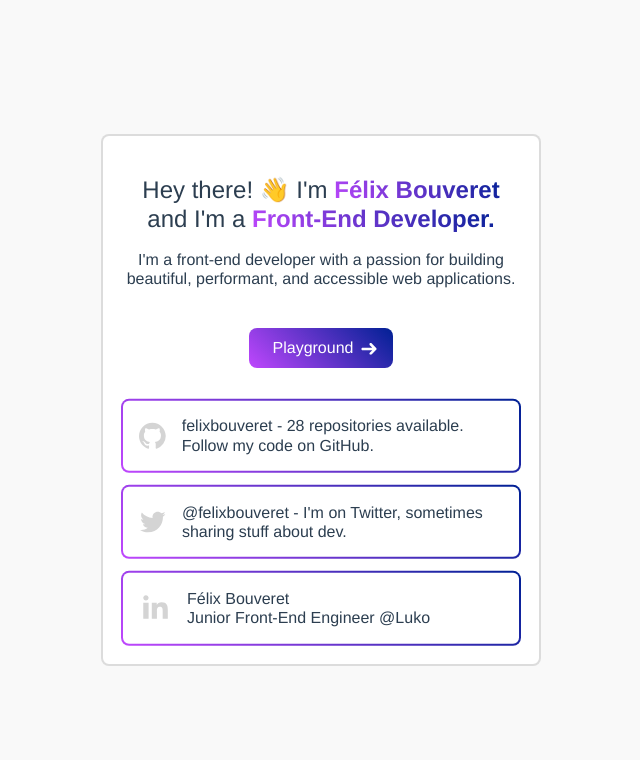
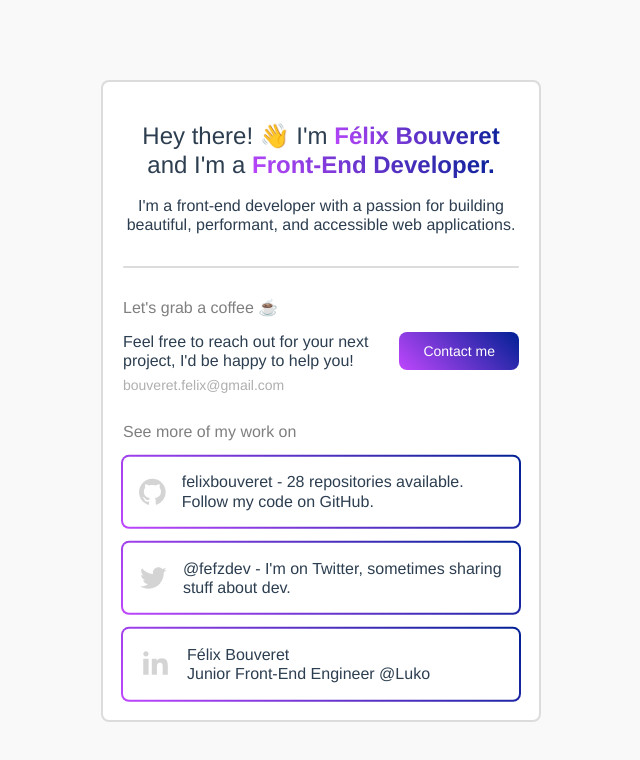
Before and after one commit to felixbouveret/personal-page, a Vue app: page / in a window 1280 px wide. Shown: the top 760 px of the page, without its empty margins (319-959 px from the left). Built offline with nearby package versions, Linux system fonts and the light colour scheme.

Commit message:
Update content and UI

```diff
--- a/src/App.vue
+++ b/src/App.vue
@@ -11,7 +11,7 @@ import HomeModule from "@/modules/index.vue";
 <style lang="scss" scoped>
 #root {
   background-color: $fake-white;
-  color: $fake-black;
+  color: $black-900;
   height: 100%;
 }
 </style>
--- a/src/components/Button.vue
+++ b/src/components/Button.vue
@@ -7,6 +7,10 @@ const props = defineProps({
     default: "",
   },
   isFluid: {
+    type: Boolean,
+    default: false,
+  },
+  small: {
     type: Boolean,
     default: false,
   },
@@ -23,6 +27,7 @@ const ctaType = computed(() => {
     class="button"
     :class="{
       buttonFluid: isFluid,
+      small: small,
     }"
     :is="ctaType"
     :href="href ?? null"
@@ -34,20 +39,24 @@ const ctaType = computed(() => {
 
 <style lang="scss" scoped>
 .button {
+  @include typo-body;
   display: flex;
   justify-content: center;
+  align-items: center;
   padding: 12px 24px;
   background: $gradient;
   border-radius: 8px;
   border: 0;
   color: white;
   cursor: pointer;
-  font-size: 16px;
-  font-weight: 500;
   text-decoration: none;
 }
 
 .buttonFluid {
   width: 100%;
 }
+
+.small {
+  @include typo-tag;
+}
 </style>
--- /dev/null
+++ b/src/components/Contact/Contact.vue
@@ -0,0 +1,58 @@
+<script setup lang="ts">
+import Button from "@/components/Button.vue";
+</script>
+
+<template>
+  <div class="contactContainer">
+    <h3 class="title">Let's grab a coffee ☕️</h3>
+    <div class="content">
+      <p class="text">
+        Feel free to reach out for your next project, I'd be happy to help you!
+      </p>
+
+      <Button class="button" small href="mailto:bouveret.felix@gmail.com">
+        Contact me
+      </Button>
+    </div>
+    <p class="mail">bouveret.felix@gmail.com</p>
+  </div>
+</template>
+
+<style lang="scss" scoped>
+.contactContainer {
+  @include below(xsmall) {
+    text-align: left;
+  }
+}
+
+.title {
+  @include typo-headline;
+  color: $black-400;
+  margin: 0;
+}
+
+.content {
+  @include typo-body;
+
+  display: flex;
+  align-items: center;
+
+  gap: 16px;
+  margin-top: 16px;
+
+  @include above(xsmall) {
+    flex-direction: column;
+    align-items: initial;
+  }
+}
+
+.button {
+  flex-shrink: 0;
+}
+
+.mail {
+  @include typo-tag;
+  color: $black-100;
+  margin-top: 8px;
+}
+</style>
--- /dev/null
+++ b/src/components/Contact/index.ts
@@ -0,0 +1 @@
+export { default } from "./Contact.vue";
--- a/src/components/FooterLinks/FooterLinks.vue
+++ b/src/components/FooterLinks/FooterLinks.vue
@@ -5,6 +5,8 @@ import Twitter from "@/assets/twitter.svg";
 </script>
 
 <template>
+  <div class="linksContainer">
+    <h3 class="title">See more of my work on</h3>
     <ul class="links">
       <li>
         <a href="https://github.com/felixbouveret" target="_blank">
@@ -15,11 +17,9 @@ import Twitter from "@/assets/twitter.svg";
         </a>
       </li>
       <li>
-      <a href="https://twitter.com/felixbouveret" target="_blank">
+        <a href="https://twitter.com/fefzdev" target="_blank">
           <Twitter />
-        <p>
-          @felixbouveret - I'm on Twitter, sometimes sharing stuff about dev.
-        </p>
+          <p>@fefzdev - I'm on Twitter, sometimes sharing stuff about dev.</p>
         </a>
       </li>
       <li>
@@ -32,9 +32,23 @@ import Twitter from "@/assets/twitter.svg";
         </a>
       </li>
     </ul>
+  </div>
 </template>
 
 <style lang="scss" scoped>
+.linksContainer {
+  display: flex;
+  flex-direction: column;
+  gap: 16px;
+}
+
+.title {
+  @include typo-headline;
+  color: $black-400;
+  margin: 0;
+  text-align: left;
+}
+
 .links {
   display: flex;
   flex-direction: column;
@@ -57,7 +71,7 @@ import Twitter from "@/assets/twitter.svg";
     p {
       flex-shrink: 2;
       @include typo-body;
-      color: $fake-black;
+      color: $black-900;
     }
 
     &:before,
--- a/src/components/HelloWorld.vue
+++ b/src/components/HelloWorld.vue
@@ -15,10 +15,6 @@ import LeftArrow from "@/assets/left-arrow.svg";
       I'm a front-end developer with a passion for building beautiful,
       performant, and accessible web applications.
     </p>
-    <Button class="button" href="https://playground.felixbouveret.com">
-      <span>Playground</span>
-      <LeftArrow />
-    </Button>
   </div>
 </template>
 
--- a/src/modules/index.vue
+++ b/src/modules/index.vue
@@ -1,12 +1,15 @@
 <script setup lang="ts">
 import HelloWorld from "@/components/HelloWorld.vue";
 import FooterLinks from "@/components/FooterLinks";
+import Contact from "@/components/Contact";
 </script>
 
 <template>
   <section class="indexRoot">
     <div class="wrapper">
       <HelloWorld msg="Hello Vue 3 + TypeScript + Vite" />
+      <div class="divider"></div>
+      <Contact />
       <FooterLinks />
     </div>
   </section>
@@ -30,4 +33,11 @@ import FooterLinks from "@/components/FooterLinks";
   background-color: white;
   border-radius: 8px;
 }
+
+.divider {
+  width: 100%;
+  height: 2px;
+  border-radius: 2px;
+  background-color: rgba(212, 212, 212, 0.8);
+}
 </style>
--- a/src/styles/variables.scss
+++ /dev/null
@@ -1,10 +0,0 @@
-@mixin typo-body {
-  font-weight: 500;
-  line-height: 1.2em;
-  font-size: 16px;
-}
-
-$gradient: linear-gradient(45deg, #bf47fd, #002094);
-
-$fake-white: #f9f9f9;
-$fake-black: #2c3e50;
--- a/src/styles/variables/colors.scss
+++ b/src/styles/variables/colors.scss
@@ -1,5 +1,17 @@
 $gradient: linear-gradient(45deg, #bf47fd, #002094);
 
 $fake-white: #f9f9f9;
-$fake-black: #2c3e50;
-$playground-bg: #020217
+
+$black-1000: #1a1a1a;
+$black-900: #2c3e50;
+$black-800: #34495e;
+$black-700: #4a4a4a;
+$black-600: #5d5d5d;
+$black-500: #6e6e6e;
+$black-400: #7f7f7f;
+$black-300: #8f8f8f;
+$black-200: #9f9f9f;
+$black-100: #afafaf;
+$black-50: #bfbfbf;
+
+$playground-bg: #020217;
--- a/src/styles/variables/mixins.scss
+++ b/src/styles/variables/mixins.scss
@@ -1,25 +1,42 @@
+@mixin typo-tag {
+  font-weight: 500;
+  line-height: 1em;
+  font-size: 14px;
+}
 @mixin typo-body {
   font-weight: 500;
   line-height: 1.2em;
   font-size: 16px;
 }
 
-$screen-xsmall: '380px';
-$screen-small: '520px';
-$screen-medium: '980px';
-$screen-large: '1200px';
+@mixin typo-headline {
+  font-weight: 500;
+  line-height: 1em;
+  font-size: 16px;
+}
+
+@mixin typo-title {
+  font-weight: 600;
+  line-height: 1em;
+  font-size: 24px;
+}
+
+$screen-xsmall: "380px";
+$screen-small: "520px";
+$screen-medium: "980px";
+$screen-large: "1200px";
 
 @mixin above($screen) {
-  @if $screen == 'xsmall' {
+  @if $screen == "xsmall" {
     $screen: $screen-xsmall;
   }
-  @if $screen == 'small' {
+  @if $screen == "small" {
     $screen: $screen-small;
   }
-  @if $screen == 'medium' {
+  @if $screen == "medium" {
     $screen: $screen-medium;
   }
-  @if $screen == 'large' {
+  @if $screen == "large" {
     $screen: $screen-large;
   }
 
@@ -29,16 +46,16 @@ $screen-large: '1200px';
 }
 
 @mixin below($screen) {
-  @if $screen == 'xsmall' {
+  @if $screen == "xsmall" {
     $screen: $screen-xsmall;
   }
-  @if $screen == 'small' {
+  @if $screen == "small" {
     $screen: $screen-small;
   }
-  @if $screen == 'medium' {
+  @if $screen == "medium" {
     $screen: $screen-medium;
   }
-  @if $screen == 'large' {
+  @if $screen == "large" {
     $screen: $screen-large;
   }
 
```
Lines whose indentation alone changed are shown as unchanged.
